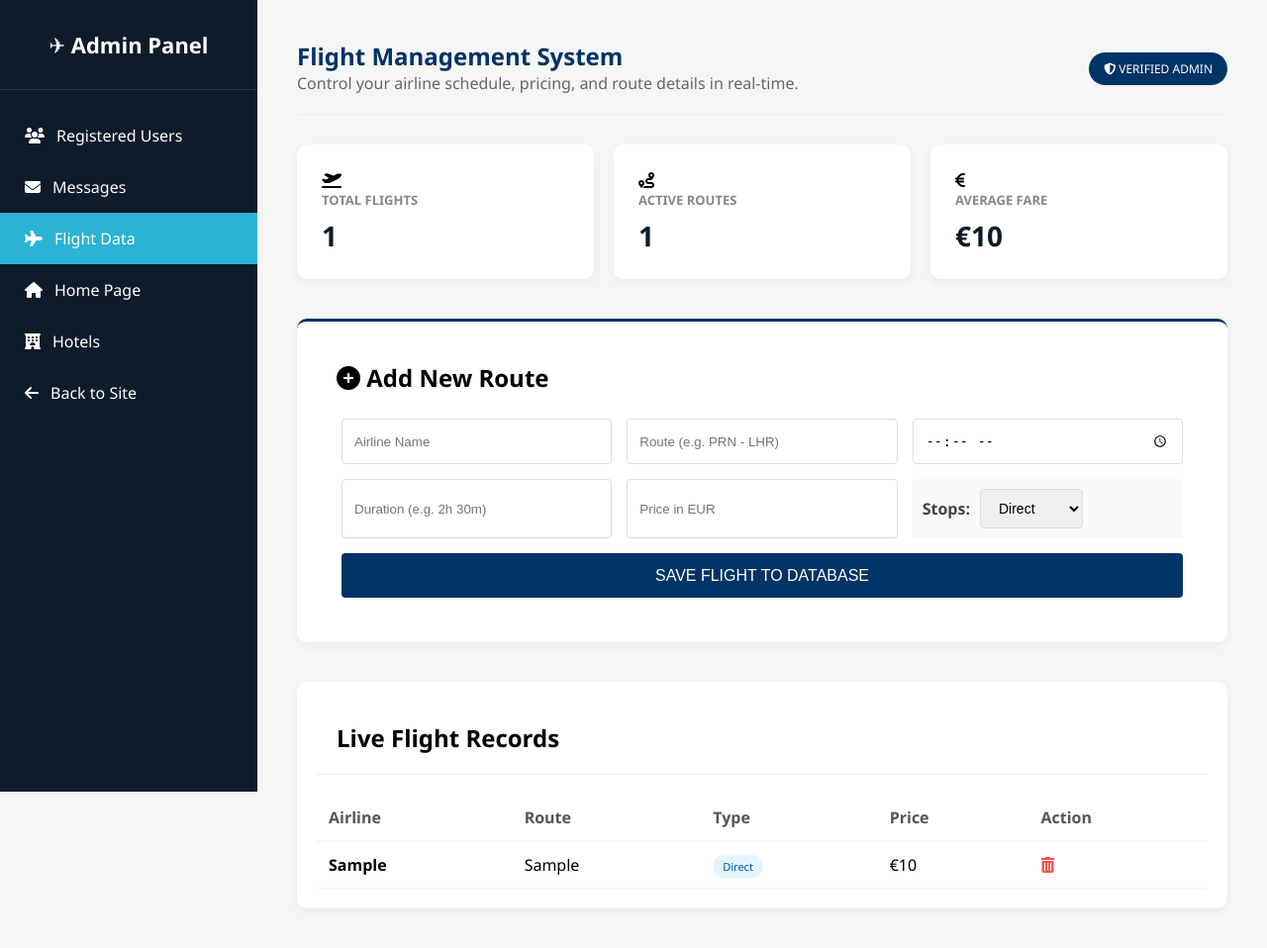
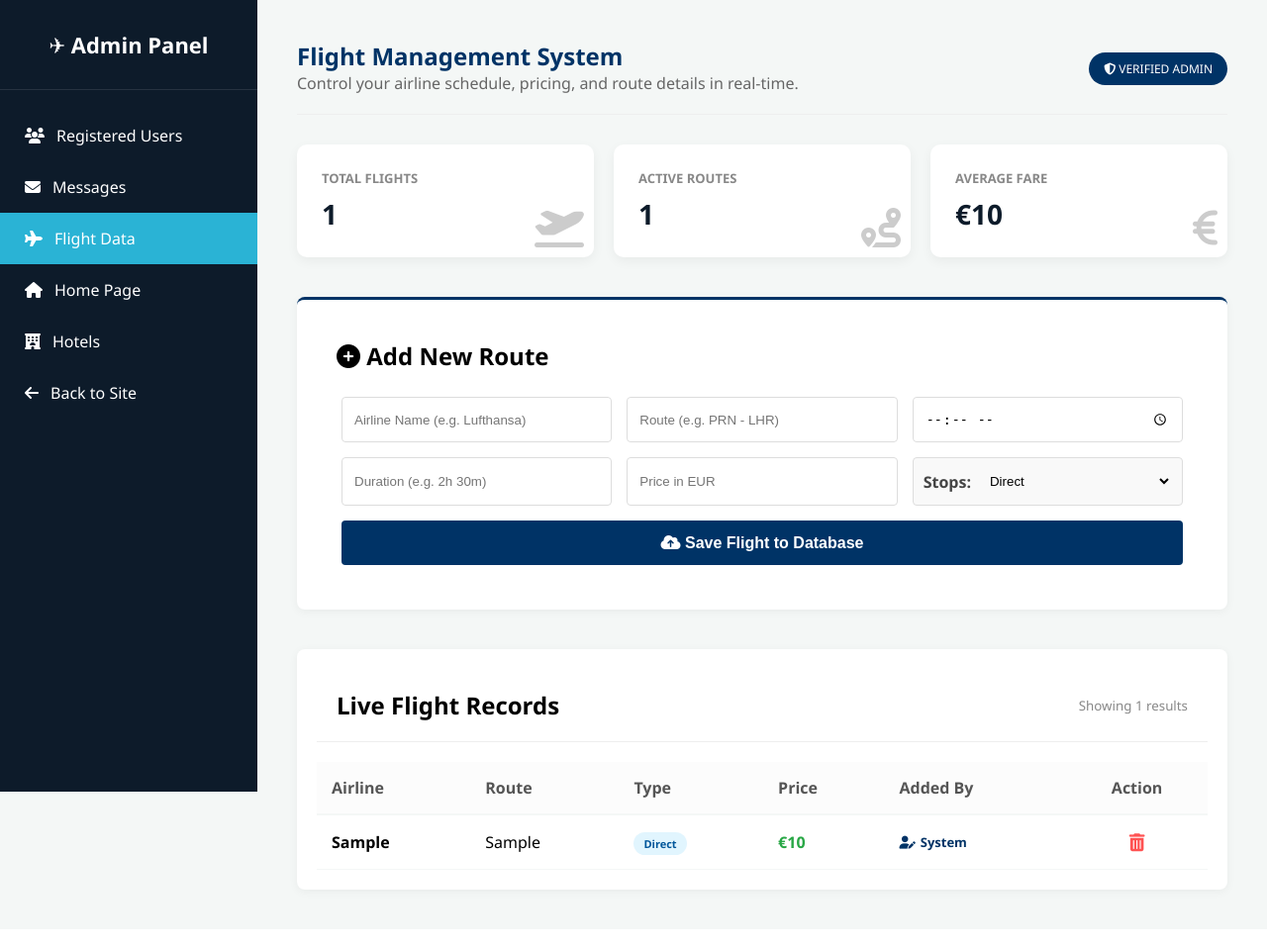
Before and after one commit to Albarudari/PrishtinaAirlines, a PHP site: page /admin_flights.php in a window 1280 px wide. Shown: the whole page at 99% size. After the commit the page ends 906 px from the top, so only its background shows below. Run offline with PHP 8.4, Linux system fonts and the light colour scheme; tables that the repository leaves empty or names only in its code hold one stand-in row (values such as "Sample post").

Commit message:
+ added by which admin

```diff
--- a/Database.php
+++ b/Database.php
@@ -9,7 +9,7 @@ class Database {
     public function getConnection() {
         $this->conn = null;
         try {
-            $this->conn = new PDO("mysql:host=" . $this->host . ";dbname=" . $this->db, $this->user, $this->pass);
+            $this->conn = new PDO("mysql:host=" . $this->host . ";dbname=" . $this->db . ";charset=utf8mb4", $this->user, $this->pass);
             $this->conn->setAttribute(PDO::ATTR_ERRMODE, PDO::ERRMODE_EXCEPTION);
         } catch(PDOException $exception) {
             echo "Connection error: " . $exception->getMessage();
--- a/admin_dashboard.css
+++ b/admin_dashboard.css
@@ -74,14 +74,6 @@ body {
     flex-wrap: wrap;
     gap: 20px;
     margin-bottom: 40px;
-}
-
-.stats-grid {
-    display: flex;
-    flex-wrap: wrap;
-    justify-content: space-between;
-    gap: 20px;
-    margin-bottom: 40px;
     width: 100%;
 }
 
@@ -89,8 +81,8 @@ body {
     background: white;
     padding: 25px;
     border-radius: 10px;
-    flex: 0 1 calc(33.33% - 20px);
-    min-width: 200px;
+    flex: 1 1 calc(33.33% - 20px);
+    min-width: 250px;
     box-shadow: 0 4px 12px rgba(0,0,0,0.05);
     text-align: left;
 }
@@ -108,18 +100,19 @@ body {
     color: #0d1b2a;
 }
 
-/* Tabela */
 .table-section {
     background: white;
     padding: 20px;
     border-radius: 10px;
     box-shadow: 0 4px 12px rgba(0,0,0,0.05);
+    overflow-x: auto;
 }
 
 .admin-table {
     width: 100%;
     border-collapse: collapse;
     margin-top: 20px;
+    min-width: 600px;
 }
 
 .admin-table th {
--- a/admin_flights.php
+++ b/admin_flights.php
@@ -2,7 +2,10 @@
 require_once __DIR__ . '/M/FlightMapper.php';
 $flightMapper = new FlightMapper();
 
+$current_admin_id = isset($_SESSION['user_id']) ? $_SESSION['user_id'] : 10;
+
 if (isset($_POST['add_flight'])) {
+    if(!empty($_POST['airline']) && !empty($_POST['route']) && !empty($_POST['price'])) {
         $airline = $_POST['airline'];
         $route = $_POST['route'];
         $time = $_POST['time'];
@@ -10,13 +13,16 @@ if (isset($_POST['add_flight'])) {
         $price = $_POST['price'];
         $stops = isset($_POST['stops']) ? (int)$_POST['stops'] : 0;
 
-    $flightMapper->addFlight($airline, $route, $time, $duration, $price, $stops);
-    header("Location: admin_flights.php");
+        $flightMapper->addFlight($airline, $route, $time, $duration, $price, $stops, $current_admin_id);
+        header("Location: admin_flights.php?success=1");
+        exit();
+    }
 }
 
 if (isset($_GET['delete'])) {
     $flightMapper->deleteFlight($_GET['delete']);
-    header("Location: admin_flights.php");
+    header("Location: admin_flights.php?deleted=1");
+    exit();
 }
 
 $flights = $flightMapper->getAllFlights();
@@ -29,6 +35,14 @@ $flights = $flightMapper->getAllFlights();
     <title>Flight Administration | Prishtina Airlines</title>
     <link rel="stylesheet" href="admin_dashboard.css">
     <link rel="stylesheet" href="https://cdnjs.cloudflare.com/ajax/libs/font-awesome/6.5.0/css/all.min.css">
+    <style>
+        .admin-table tbody tr:hover { background-color: #fcfcfc; }
+        .btn-save:hover { opacity: 0.9; transform: translateY(-1px); }
+        .icon-bg { opacity: 0.2; position: absolute; right: 10px; bottom: 10px; font-size: 40px; }
+        .stat-card { position: relative; overflow: hidden; }
+        /* Stil i shtuar për emrin e adminit */
+        .admin-name-tag { color: #003366; font-weight: 600; font-size: 13px; display: flex; align-items: center; gap: 5px; }
+    </style>
 </head>
 <body>
 
@@ -76,67 +90,83 @@ $flights = $flightMapper->getAllFlights();
             </div>
         </section>
 
-        <section class="table-section" style="margin-bottom: 40px; border-top: 3px solid #003366;">
+        <section class="table-section" style="margin-bottom: 40px; border-top: 3px solid #003366; background: #fff; border-radius: 8px; box-shadow: 0 2px 10px rgba(0,0,0,0.05);">
             <h2 style="padding: 20px 20px 0 20px;"><i class="fa-solid fa-plus-circle"></i> Add New Route</h2>
             <form action="admin_flights.php" method="POST" style="display: grid; grid-template-columns: repeat(3, 1fr); gap: 15px; padding: 25px;">
-                <input type="text" name="airline" placeholder="Airline Name" required style="padding: 12px; border: 1px solid #ddd; border-radius: 4px;">
+                <input type="text" name="airline" placeholder="Airline Name (e.g. Lufthansa)" required style="padding: 12px; border: 1px solid #ddd; border-radius: 4px;">
                 <input type="text" name="route" placeholder="Route (e.g. PRN - LHR)" required style="padding: 12px; border: 1px solid #ddd; border-radius: 4px;">
                 <input type="time" name="time" required style="padding: 12px; border: 1px solid #ddd; border-radius: 4px;">
                 <input type="text" name="duration" placeholder="Duration (e.g. 2h 30m)" required style="padding: 12px; border: 1px solid #ddd; border-radius: 4px;">
                 <input type="number" step="0.01" name="price" placeholder="Price in EUR" required style="padding: 12px; border: 1px solid #ddd; border-radius: 4px;">
-                <div style="display: flex; align-items: center; gap: 10px; background: #f9f9f9; padding: 10px; border-radius: 4px;">
+
+                <div style="display: flex; align-items: center; gap: 10px; background: #f9f9f9; padding: 10px; border-radius: 4px; border: 1px solid #ddd;">
                     <label for="stops" style="font-weight: 600; color: #444;">Stops:</label>
-                    <select name="stops" id="stops" style="padding: 10px 14px; border: 1px solid #ddd; border-radius: 4px; font-size: 14px;">
+                    <select name="stops" id="stops" style="padding: 5px; border: none; background: transparent; flex-grow: 1; cursor: pointer;">
                         <option value="0">Direct</option>
                         <option value="1">1 stop</option>
                         <option value="2">2+ stops</option>
                     </select>
                 </div>
 
-                <button type="submit" name="add_flight" class="badge admin" style="grid-column: span 3; border: none; cursor: pointer; height: 45px; background: #003366; color: #fff; font-size: 16px; transition: 0.3s;">
-                    Save Flight to Database
+                <button type="submit" name="add_flight" class="btn-save" style="grid-column: span 3; border: none; cursor: pointer; height: 45px; background: #003366; color: #fff; font-size: 16px; transition: 0.3s; border-radius: 4px; font-weight: bold;">
+                    <i class="fa-solid fa-cloud-upload-alt"></i> Save Flight to Database
                 </button>
             </form>
         </section>
 
-        <section class="table-section">
-            <div class="table-header" style="padding: 20px; border-bottom: 1px solid #eee;">
+        <section class="table-section" style="background: #fff; border-radius: 8px; box-shadow: 0 2px 10px rgba(0,0,0,0.05);">
+            <div class="table-header" style="padding: 20px; border-bottom: 1px solid #eee; display: flex; justify-content: space-between; align-items: center;">
                 <h2 style="margin: 0;">Live Flight Records</h2>
+                <small style="color: #888;">Showing <?php echo count($flights); ?> results</small>
             </div>
-            <table class="admin-table">
+            <table class="admin-table" style="width: 100%; border-collapse: collapse;">
                 <thead>
-                    <tr>
-                        <th>Airline</th>
-                        <th>Route</th>
-                        <th>Type</th>
-                        <th>Price</th>
-                        <th>Action</th>
+                    <tr style="text-align: left; background: #fcfcfc;">
+                        <th style="padding: 15px;">Airline</th>
+                        <th style="padding: 15px;">Route</th>
+                        <th style="padding: 15px;">Type</th>
+                        <th style="padding: 15px;">Price</th>
+                        <th style="padding: 15px;">Added By</th> <th style="padding: 15px; text-align: center;">Action</th>
                     </tr>
                 </thead>
                 <tbody>
+                    <?php if(empty($flights)): ?>
+                        <tr>
+                            <td colspan="6" style="text-align: center; padding: 30px; color: #999;">No flights found in database.</td>
+                        </tr>
+                    <?php else: ?>
                         <?php foreach($flights as $f): ?>
-                    <tr>
-                        <td><strong><?php echo htmlspecialchars($f['airline']); ?></strong></td>
-                        <td><?php echo htmlspecialchars($f['route']); ?></td>
-                        <td>
+                        <tr style="border-bottom: 1px solid #eee;">
+                            <td style="padding: 15px;"><strong><?php echo htmlspecialchars($f['airline']); ?></strong></td>
+                            <td style="padding: 15px;"><?php echo htmlspecialchars($f['route']); ?></td>
+                            <td style="padding: 15px;">
                                 <?php
-                            $s = isset($f['stops']) ? (int)$f['stops'] : (isset($f['is_direct']) && $f['is_direct'] ? 0 : 1);
+                                $s = isset($f['stops']) ? (int)$f['stops'] : 0;
                                 $label = $s === 0 ? 'Direct' : ($s === 1 ? '1 stop' : '2+ stops');
                                 $bg = $s === 0 ? '#e1f5fe' : ($s === 1 ? '#fff3e0' : '#ffebee');
                                 $clr = $s === 0 ? '#01579b' : ($s === 1 ? '#ef6c00' : '#c62828');
                                 ?>
-                            <span style="padding: 4px 10px; border-radius: 12px; font-size: 11px; background: <?php echo $bg; ?>; color: <?php echo $clr; ?>;">
-                                <?php echo htmlspecialchars($label); ?>
+                                <span style="padding: 4px 10px; border-radius: 12px; font-size: 11px; font-weight: bold; background: <?php echo $bg; ?>; color: <?php echo $clr; ?>;">
+                                    <?php echo $label; ?>
                                 </span>
                             </td>
-                        <td>€<?php echo htmlspecialchars($f['price']); ?></td>
-                        <td>
-                            <a href="admin_flights.php?delete=<?php echo $f['id']; ?>" class="btn-delete" style="color: #ff5252;" onclick="return confirm('Archive this flight?')">
+                            <td style="padding: 15px; font-weight: bold; color: #28a745;">€<?php echo htmlspecialchars($f['price']); ?></td>
+
+                            <td style="padding: 15px;">
+                                <div class="admin-name-tag">
+                                    <i class="fa-solid fa-user-pen"></i>
+                                    <?php echo htmlspecialchars($f['admin_name'] ?? 'System'); ?>
+                                </div>
+                            </td>
+
+                            <td style="padding: 15px; text-align: center;">
+                                <a href="admin_flights.php?delete=<?php echo $f['id']; ?>" class="btn-delete" style="color: #ff5252; font-size: 18px;" onclick="return confirm('Are you sure you want to delete this flight?')">
                                     <i class="fa-solid fa-trash-can"></i>
                                 </a>
                             </td>
                         </tr>
                         <?php endforeach; ?>
+                    <?php endif; ?>
                 </tbody>
             </table>
         </section>
```
Also changed, not shown: other parts of admin_dashboard.css (+45 -1 lines), M/FlightMapper.php (+21 -9 lines). Lines whose indentation alone changed are shown as unchanged.
